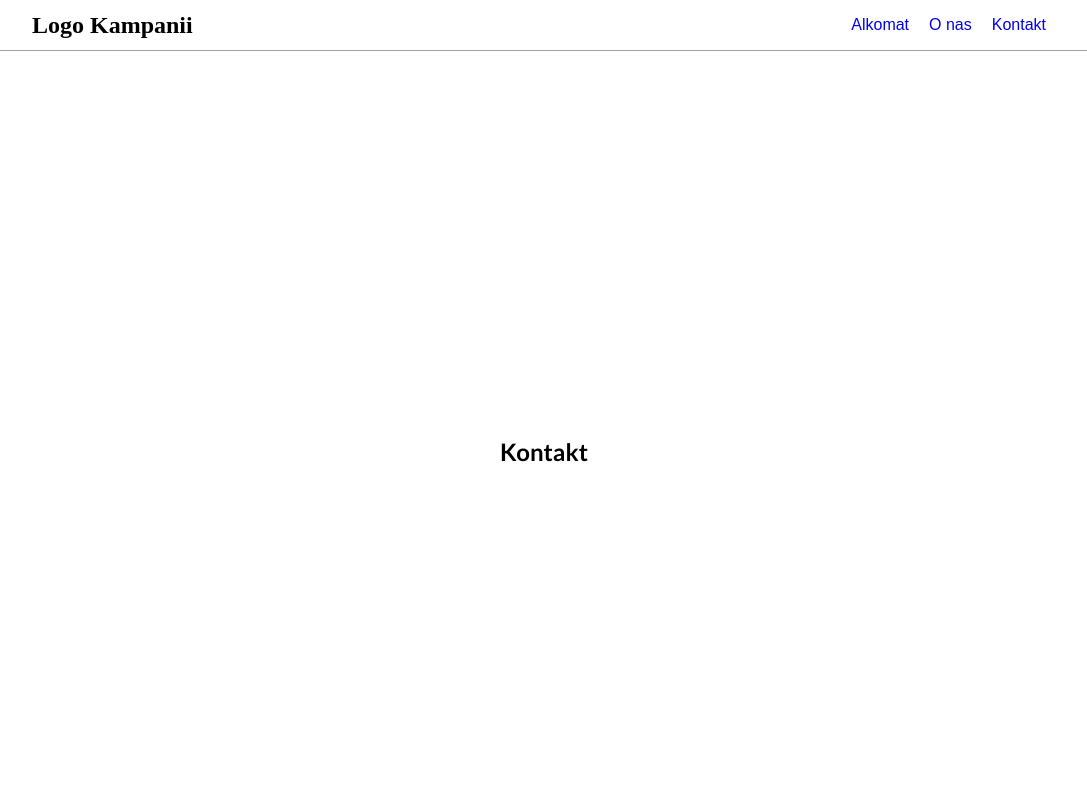
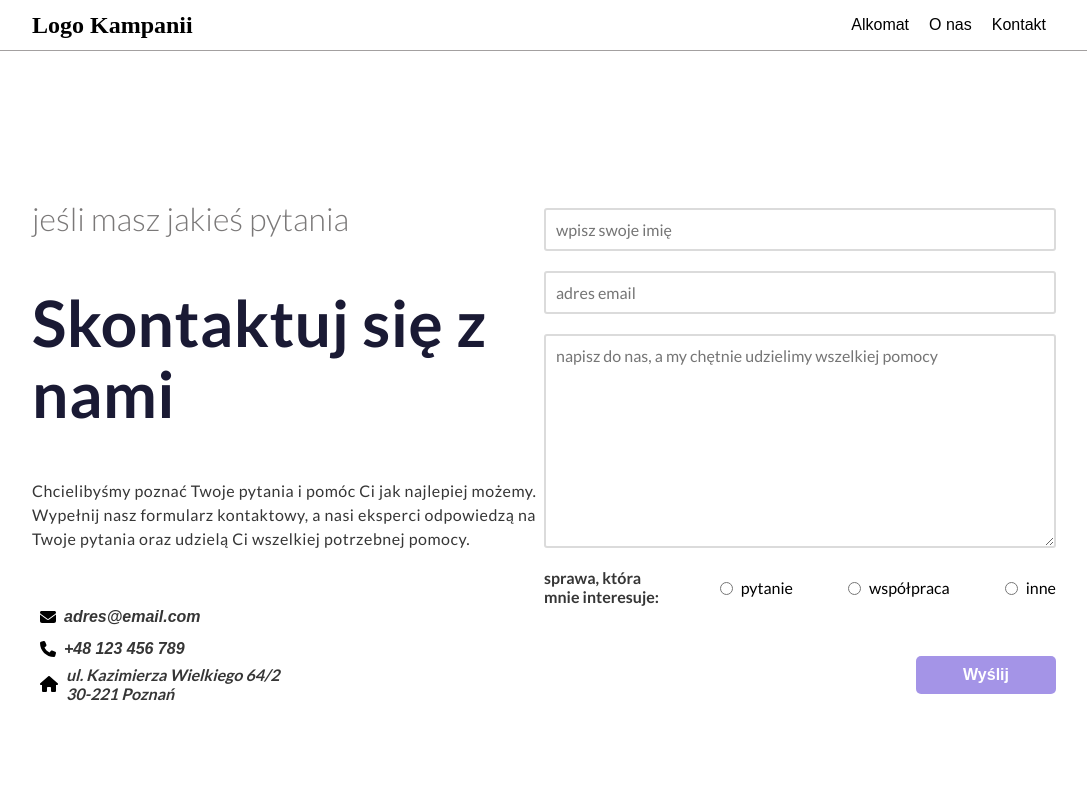
Before and after one commit to wojank/virtual-breathalyzer-app, a Vue app: page /contact in a window 1280 px wide. Shown: the top 800 px of the page, without its empty margins (96-1183 px from the left). Built offline with nearby package versions, Linux system fonts and the light colour scheme.

Commit message:
11th, added ContactView component

```diff
--- a/src/assets/scss/_common.scss
+++ b/src/assets/scss/_common.scss
@@ -23,6 +23,7 @@ button:hover {
 }
 a {
 	font-family: sans-serif;
+	color: black;
 }
 a:visited,
 a:active {
--- a/src/assets/scss/views/contact-view.scss
+++ b/src/assets/scss/views/contact-view.scss
@@ -103,3 +103,101 @@
 	transition: height 0.5s ease-in-out;
 	overflow: hidden;
 }
+
+/* real contact */
+
+.c {
+	display: flex;
+	min-height: 100vh;
+	width: 80%;
+	// background-color: rgb(219, 219, 152);
+	align-items: center;
+	justify-content: center;
+	margin: 0 auto;
+	font-family: 'Lato', sans-serif;
+
+	&__one {
+		// background-color: red;
+		width: 50%;
+		// display: flex;
+		// flex-direction: column;
+	}
+
+	&__links {
+		display: block;
+		font-weight: 700;
+		color: rgb(54, 54, 54);
+
+		&:hover {
+			color: rgb(122, 120, 120);
+		}
+	}
+
+	&__icona {
+		vertical-align: middle;
+		margin: 8px;
+	}
+
+	&__address {
+		font-weight: 700;
+		width: 24ch;
+		color: rgb(54, 54, 54);
+	}
+
+	&__addres-item {
+		display: flex;
+		align-items: center;
+	}
+
+	&__two {
+		// background-color: blue;
+		width: 50%;
+	}
+
+	&__form {
+		display: flex;
+		flex-direction: column;
+	}
+
+	&__input,
+	&__text {
+		width: 100%;
+		padding: 10px;
+		border-radius: 3px;
+		background-color: transparent;
+		color: black;
+		font-family: inherit;
+		border: 2px solid rgb(219, 219, 219);
+		outline: none;
+		font-size: 16px;
+		margin-bottom: 20px;
+	}
+
+	&__radios {
+		display: flex;
+		align-items: center;
+		justify-content: space-between;
+		margin-bottom: 50px;
+		// background-color: pink;
+	}
+
+	&__case {
+		width: 13ch;
+		font-weight: 700;
+		color: rgb(54, 54, 54);
+	}
+
+	&__r-item {
+		display: flex;
+		align-items: center;
+	}
+
+	&__r-label {
+		margin-left: 5px;
+	}
+
+	&__btn {
+		width: 140px;
+		margin-left: auto;
+	}
+}
--- a/src/views/ContactView.vue
+++ b/src/views/ContactView.vue
@@ -1,7 +1,64 @@
 <script setup lang="ts"></script>
 <template>
-	<div class="contact">
-		<h2>Kontakt</h2>
+	<div class="c">
+		<div class="c__one">
+			<span class="contact__subtitle">jeśli masz jakieś pytania</span>
+			<h1 class="contact__title">Skontaktuj się z nami</h1>
+			<p class="contact__description">
+				Chcielibyśmy poznać Twoje pytania i pomóc Ci jak najlepiej możemy.
+				Wypełnij nasz formularz kontaktowy, a nasi eksperci odpowiedzą na Twoje
+				pytania oraz udzielą Ci wszelkiej potrzebnej pomocy.
+			</p>
+			<address>
+				<div class="c__addres-item">
+					<font-awesome-icon icon="fa-solid fa-envelope" class="c__icona" />
+					<a class="c__links" href="mailto:adres@email.com">adres@email.com</a>
+				</div>
+				<div class="c__addres-item">
+					<font-awesome-icon icon="fa-solid fa-phone" class="c__icona" />
+					<a class="c__links" href="tel:+48-123-456-789"> +48 123 456 789</a>
+				</div>
+
+				<div class="c__addres-item">
+					<font-awesome-icon icon="fa-solid fa-house" class="c__icona" />
+					<p class="c__address">ul. Kazimierza Wielkiego 64/2 30-221 Poznań</p>
+				</div>
+
+				<!-- lepiej będzie oddzielić ikonkę od linków, żeby linki się podświetlały na hover a nie ikonka -->
+			</address>
+		</div>
+		<div class="c__two">
+			<form action="">
+				<div class="c__form">
+					<input class="c__input" type="text" placeholder="wpisz swoje imię" />
+					<input class="c__input" type="text" placeholder="adres email" />
+					<textarea
+						name=""
+						id=""
+						cols="30"
+						rows="10"
+						placeholder="napisz do nas, a my chętnie udzielimy wszelkiej pomocy"
+						class="c__text"
+					></textarea>
+					<div class="c__radios">
+						<span class="c__case">sprawa, która mnie interesuje:</span>
+						<div class="c__r-item">
+							<input type="radio" id="pytanie" name="wybór" />
+							<label class="c__r-label" for="pytanie">pytanie</label>
+						</div>
+						<div class="c__r-item">
+							<input type="radio" id="współpraca" name="wybór" />
+							<label class="c__r-label" for="współpraca">współpraca</label>
+						</div>
+						<div class="c__r-item">
+							<input type="radio" id="inne" name="wybór" />
+							<label class="c__r-label" for="inne">inne</label>
+						</div>
+					</div>
+					<button class="c__btn">Wyślij</button>
+				</div>
+			</form>
+		</div>
 	</div>
 </template>
 <style>
```
Also changed, not shown: src/main.ts (+7 -1 lines).
